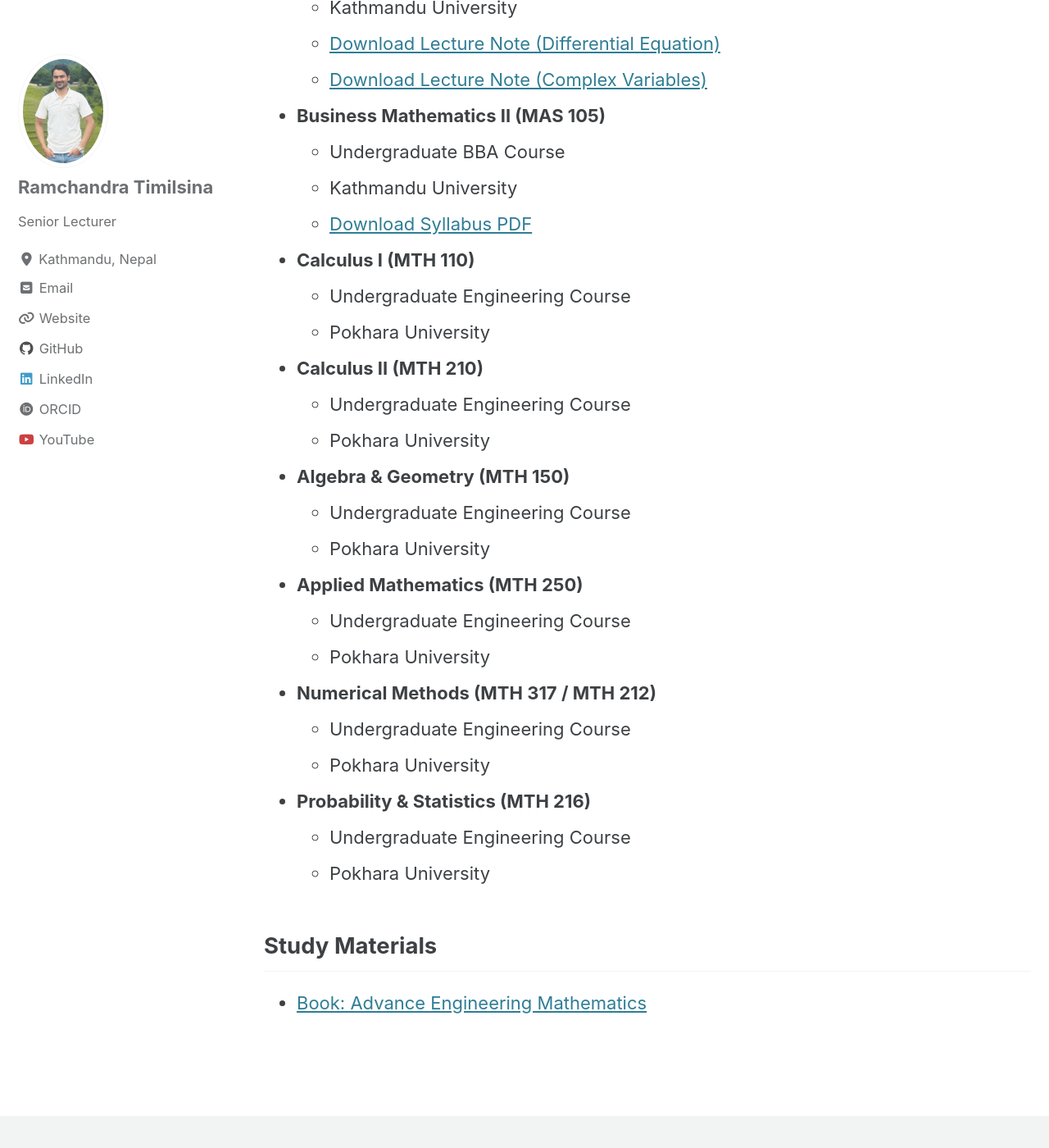
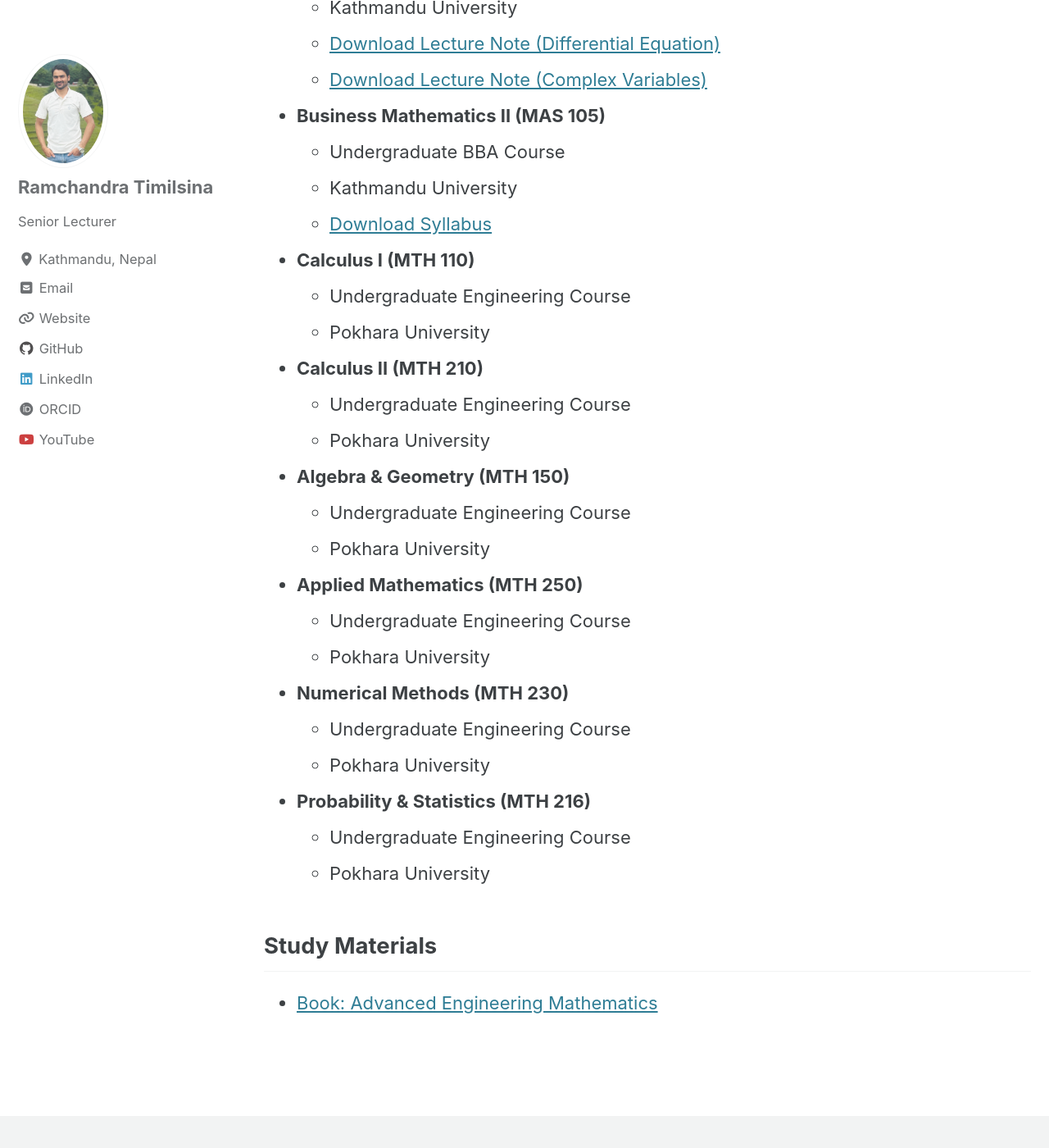
Before and after one commit to TimilsinaRC07/TimilsinaRC07.github.io, a Jekyll site: the page built from teaching.md, in a window 1280 px wide and 1400 px high, scrolled down 415 px. Shown: the whole window at 82% size. Built offline with Jekyll 4.4.1, drawn with Linux system fonts in a browser that asks for light colours; cached includes are drawn as plain includes.

Commit message:
Update teaching.md

```diff
--- a/teaching.md
+++ b/teaching.md
@@ -18,7 +18,7 @@ Below, you will find the courses I teach alongside lecture notes and study mater
 * **Business Mathematics II (MAS 105)**
   * Undergraduate BBA Course
   * Kathmandu University
-  * [Download Syllabus PDF](Teaching/Syllabus_MAS 105.pdf)
+  * [Download Syllabus](Teaching/Syllabus_MAS 105.pdf)
 
 * **Calculus I (MTH 110)**
   * Undergraduate Engineering Course
@@ -39,7 +39,7 @@ Below, you will find the courses I teach alongside lecture notes and study mater
   * Undergraduate Engineering Course
   * Pokhara University
 
-* **Numerical Methods (MTH 317 / MTH 212)**
+* **Numerical Methods (MTH 230)**
   * Undergraduate Engineering Course
   * Pokhara University
 
@@ -48,4 +48,4 @@ Below, you will find the courses I teach alongside lecture notes and study mater
   * Pokhara University
 
 ## Study Materials
-  * [Book: Advance Engineering Mathematics](Teaching/Advanced Engineering Mathematics 10th Edition.pdf)
+  * [Book: Advanced Engineering Mathematics](Teaching/Advanced Engineering Mathematics 10th Edition.pdf)
```
